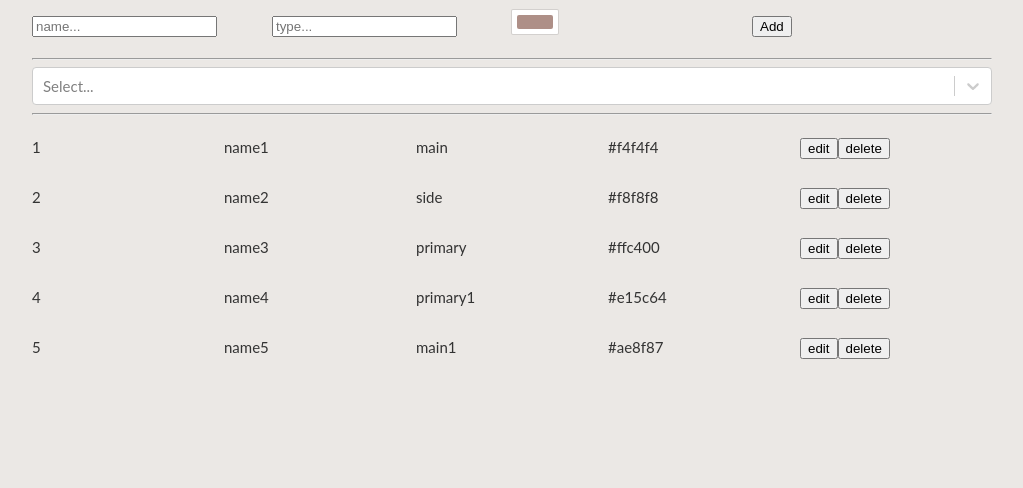
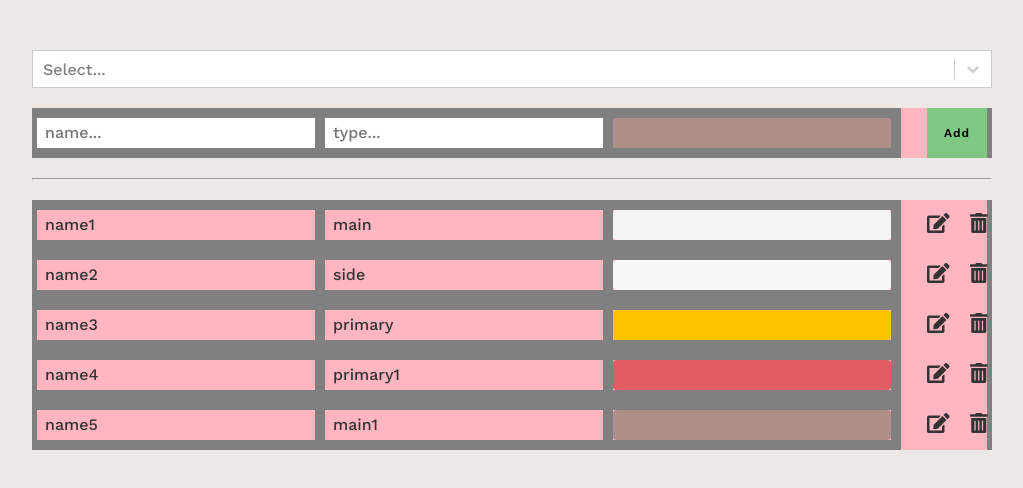
Before and after one commit to andrei-brdnv/React-table-app, a React (Create React App) app: page / in a window 1280 px wide. Shown: the top 488 px of the page, without its empty margins (128-1151 px from the left). Built offline with nearby package versions, Linux system fonts and the light colour scheme.

Commit message:
added some styling

```diff
--- a/package.json
+++ b/package.json
@@ -3,11 +3,15 @@
   "version": "0.1.0",
   "private": true,
   "dependencies": {
+    "@fortawesome/fontawesome-svg-core": "^1.2.30",
+    "@fortawesome/free-solid-svg-icons": "^5.14.0",
+    "@fortawesome/react-fontawesome": "^0.1.11",
     "@testing-library/jest-dom": "^4.2.4",
     "@testing-library/react": "^9.5.0",
     "@testing-library/user-event": "^7.2.1",
     "react": "^16.13.1",
     "react-color": "^2.18.1",
+    "react-copy-to-clipboard": "^5.0.2",
     "react-dom": "^16.13.1",
     "react-redux": "^7.2.1",
     "react-scripts": "3.4.3",
--- a/public/index.html
+++ b/public/index.html
@@ -3,6 +3,7 @@
   <head>
     <meta charset="utf-8" />
     <meta name="viewport" content="width=device-width, initial-scale=1" />
+    <link href="https://fonts.googleapis.com/css2?family=Work+Sans:wght@500;600;700&display=swap" rel="stylesheet">
     <title>React-table-App</title>
   </head>
   <body>
--- a/src/App.css
+++ b/src/App.css
@@ -4,10 +4,9 @@ h1, h2, h3 {
 
 body {
   margin: 0;
-  line-height: 1.5;
   color: #333;
-  font-size: 15px;
-  font-family: 'Montserrat', sans-serif;
+  font-size: 16px;
+  font-family: 'Work Sans', sans-serif;
   background: #ebe8e5;
 }
 
@@ -20,19 +19,156 @@ body {
 .container {
   max-width: 1000px;
   width: 100%;
-  padding: 0 20px;
+  padding: 50px 20px 0 20px;
   margin: 0 auto;
-  font-family: 'Lato', sans-serif;
+}
+
+.input {
+  display: block;
+  width: 100%;
+  height: 30px;
+  line-height: 30px;
+  font-size: 16px;
+  font-family: 'Work Sans', sans-serif;
+  padding: 2px 8px;
+  margin: 0 auto;
+  outline: none;
+  border: none;
+}
+
+.input:focus {
+  padding: 2px 8px 2px 6px;
+  border: 2px solid #2684ff;
+}
+
+.hr {
+  margin: 0;
+  padding: 0;
 }
 
 .flex-container {
   display: flex;
-  flex: 0 0 25%;
+  position: relative;
   flex-wrap: nowrap;
   height: 50px;
   align-items: center;
+  background-color: grey;
+}
+
+.flex-container__form {
+  margin: 20px 0;
+}
+
+.list-container {
+  margin: 20px 0;
 }
 
 .flex-item {
-  flex: 1 1 0;
+  flex: 0 0 calc(30% - 10px);
+  margin: 0 auto;
+  height: 30px;
+  line-height: 30px;
+  background-color: lightpink;
 }
+
+.flex-item__rendered {
+  padding: 0 8px;
+}
+
+.flex-item:nth-child(4) {
+  display: flex;
+  height: 50px;
+  flex: 0 0 calc(10% - 10px);
+  align-items: center;
+  justify-content: flex-end;
+  margin: 0 auto;
+}
+
+.flex-item__color {
+  border-radius: 4px;
+  cursor: pointer;
+}
+
+
+/*buttons and icons*/
+
+.btn {
+  display: inline-block;
+  background: #ececec;
+  color: black;
+  width: 60px;
+  height: 50px;
+  margin-left: 20px;
+  padding: 8px 0;
+  font-size: 12px;
+  font-family: 'Work Sans', sans-serif;
+  font-weight: 600;
+  letter-spacing: 1px;
+  cursor: pointer;
+  text-decoration: none;
+  border-style: none;
+  outline: none;
+}
+
+.btn-add {
+  background-color: #81c784;
+  transition-duration: 0.3s;
+  transition-property: box-shadow;
+  -webkit-tap-highlight-color: transparent;
+  transform: translateZ(0);
+  box-shadow: 0 0 1px transparent;
+}
+
+.btn-add:hover {
+  box-shadow: 0 0 8px rgba(0, 0, 0, 0.6);
+}
+
+.btn-confirm {
+  display: inline-block;
+  background-color: #ffb74d;
+  position: relative;
+  -webkit-tap-highlight-color: transparent;
+  transform: translateZ(0);
+  box-shadow: 0 0 1px transparent;
+}
+
+.btn-confirm:before {
+  pointer-events: none;
+  position: absolute;
+  z-index: -1;
+  content: '';
+  border-style: solid;
+  transition-duration: 0.2s;
+  transition-property: left;
+  top: calc(50% - 10px);
+  left: 0;
+  border-width: 10px 10px 10px 0;
+  border-color: transparent #ffb74d transparent transparent;
+}
+
+.btn-confirm:hover {
+  box-shadow: 0 0 8px rgba(0, 0, 0, 0.6);
+}
+.btn-confirm:hover:before {
+  left: -10px;
+}
+
+.faicons {
+  margin-left: 20px;
+  font-size: 20px;
+  cursor: pointer;
+}
+
+.icon-delete:hover {
+  color: #d32f2f;
+  transition: color .2s linear;
+}
+
+.icon-edit:hover {
+  color: #1976d2;
+  transition: color .2s linear;
+}
+
+.select {
+  background-color: lightpink;
+}
--- a/src/App.js
+++ b/src/App.js
@@ -3,15 +3,18 @@ import './App.css';
 import DataList from "./components/data-list";
 import DataForm from "./components/data-form";
 import SelectFilter from "./components/select-filter";
+import { library } from "@fortawesome/fontawesome-svg-core";
+import { faTrashAlt, faEdit } from "@fortawesome/free-solid-svg-icons";
+
+library.add(faTrashAlt, faEdit)
 
 class App extends Component {
     render() {
         return (
             <div className="container">
+                <SelectFilter />
                 <DataForm />
-                <hr/>
-                <SelectFilter />
-                <hr/>
+                <hr className="hr"/>
                 <DataList />
             </div>
         )
--- a/src/components/color-picker/index.js
+++ b/src/components/color-picker/index.js
@@ -1,6 +1,5 @@
-import React from 'react'
-import reactCSS from 'reactcss'
-import { SketchPicker } from 'react-color'
+import React from "react";
+import { SketchPicker } from "react-color";
 
 class ColorPicker extends React.Component {
     state = {
@@ -23,19 +22,18 @@ class ColorPicker extends React.Component {
         console.log('render color picker')
         const styles = {
             color: {
-                width: '36px',
-                height: '14px',
-                borderRadius: '2px',
+                height: '30px',
+                borderRadius: '4px',
                 background: `${this.props.color}`,
             },
-            swatch: {
+            /*swatch: {
                 padding: '5px',
                 background: '#fff',
                 borderRadius: '1px',
                 boxShadow: '0 0 0 1px rgba(0,0,0,.1)',
                 display: 'inline-block',
                 cursor: 'pointer',
-            },
+            },*/
             popover: {
                 position: 'absolute',
                 zIndex: '2',
@@ -66,34 +64,3 @@ class ColorPicker extends React.Component {
 }
 
 export default ColorPicker
-
-/*
-const styles = reactCSS({
-    'default': {
-        color: {
-            width: '36px',
-            height: '14px',
-            borderRadius: '2px',
-            background: `${color}`,
-        },
-        swatch: {
-            padding: '5px',
-            background: '#fff',
-            borderRadius: '1px',
-            boxShadow: '0 0 0 1px rgba(0,0,0,.1)',
-            display: 'inline-block',
-            cursor: 'pointer',
-        },
-        popover: {
-            position: 'absolute',
-            zIndex: '2',
-        },
-        cover: {
-            position: 'fixed',
-            top: '0px',
-            right: '0px',
-            bottom: '0px',
-            left: '0px',
-        },
-    },
-});*/
--- a/src/components/data-form/index.js
+++ b/src/components/data-form/index.js
@@ -13,9 +13,10 @@ class DataForm extends Component {
     render() {
         console.log('render data form')
         return (
-            <form onSubmit={this.handleSubmit} className="flex-container">
+            <form onSubmit={this.handleSubmit} className="flex-container flex-container__form">
                 <div className="flex-item">
                     <input
+                        className="input"
                         value={this.state.name}
                         onChange={this.handleChange('name')}
                         placeholder="name..."
@@ -23,12 +24,13 @@ class DataForm extends Component {
                 </div>
                 <div className="flex-item">
                     <input
+                        className="input"
                         value={this.state.type}
                         onChange={this.handleChange('type')}
                         placeholder="type..."
                     />
                 </div>
-                <div className="flex-item">
+                <div className="flex-item flex-item__color">
                     <ColorPicker
                         color={this.state.color}
                         onColorChange={this.handleColorChange}
@@ -36,7 +38,7 @@ class DataForm extends Component {
                 </div>
                 <div className="flex-item">
                     <button
-                        className=""
+                        className="btn btn-add"
                     >
                         Add
                     </button>
@@ -66,11 +68,6 @@ class DataForm extends Component {
     }
 }
 
-/*
-const mapDispatchToProps = dispatch => ({
-    addDataItem: (dataItem) => dispatch(addDataItem(dataItem))
-})
-*/
 
 export default connect(
     null,
--- a/src/components/data-item/index.js
+++ b/src/components/data-item/index.js
@@ -2,6 +2,8 @@ import React, {Component, Fragment} from "react";
 import {connect} from "react-redux";
 import {deleteDataItem, editDataItem} from "../../redux/actions";
 import ColorPicker from "../color-picker";
+import {CopyToClipboard} from 'react-copy-to-clipboard';
+import {FontAwesomeIcon} from '@fortawesome/react-fontawesome'
 
 class DataItem extends Component {
     state = {
@@ -32,19 +34,33 @@ class DataItem extends Component {
 
     renderItem() {
         console.log('render data item basic')
-        const {dataItem, i} = this.props
+        const {dataItem} = this.props
         return (
             <div className="flex-container">
-                <div className="flex-item">{i + 1}</div>
-                <div className="flex-item">{dataItem.name}</div>
-                <div className="flex-item">{dataItem.type}</div>
-                <div className="flex-item">{dataItem.color}</div>
+                <div className="flex-item flex-item__rendered">{dataItem.name}</div>
+                <div className="flex-item flex-item__rendered">{dataItem.type}</div>
                 <div className="flex-item">
-                    <button onClick={this.handleEdit}>edit</button>
-                    <button onClick={this.handleDelete}>delete</button>
+                    {/*<CopyToClipboard text={this.hexToRgb(dataItem.color)}>
+                        <div onClick={this.hexToRgb(dataItem.color)}>Click: {this.hexToRgb(dataItem.color)}</div>
+                    </CopyToClipboard>*/}
+                    <CopyToClipboard text={dataItem.color}>
+                        <div className="flex-item flex-item__color" style={{background: dataItem.color}}></div>
+                    </CopyToClipboard>
+                </div>
+                <div className="flex-item">
+                    <span>
+                        <FontAwesomeIcon className="faicons icon-edit" onClick={this.handleEdit} icon="edit" />
+                    </span>
+                    <span>
+                        <FontAwesomeIcon className="faicons icon-delete" onClick={this.handleDelete} icon="trash-alt" />
+                    </span>
                 </div>
             </div>
         );
+    }
+
+    hexToRgb = (hex) => {
+        return ['0x' + hex[1] + hex[2] | 0, '0x' + hex[3] + hex[4] | 0, '0x' + hex[5] + hex[6] | 0];
     }
 
     handleEdit = () => {
@@ -62,19 +78,22 @@ class DataItem extends Component {
             <form onSubmit={this.handleSubmit} className="flex-container">
                 <div className="flex-item">
                     <input
+                        className="input"
                         value={this.state.name}
                         onChange={this.handleChange('name')}
                         placeholder="name..."
+                        autofocus="true"
                     />
                 </div>
                 <div className="flex-item">
                     <input
+                        className="input"
                         value={this.state.type}
                         onChange={this.handleChange('type')}
                         placeholder="type..."
                     />
                 </div>
-                <div className="flex-item">
+                <div className="flex-item flex-item__color">
                     <ColorPicker
                         color={this.state.color}
                         onColorChange={this.handleColorChange}
@@ -82,7 +101,7 @@ class DataItem extends Component {
                 </div>
                 <div className="flex-item">
                     <button
-                        className=""
+                        className="btn btn-confirm"
                     >
                         Confirm
                     </button>
@@ -93,9 +112,9 @@ class DataItem extends Component {
 
     handleSubmit = (event) => {
         event.preventDefault()
-        const {dataItem, i} = this.props
+        const {dataItem} = this.props
         this.setState({isEditing: !this.state.isEditing})
-        this.props.editDataItem(i, dataItem.id, this.state)
+        this.props.editDataItem(dataItem.id, this.state)
     }
 
     handleChange = (type) => (event) => {
--- a/src/components/data-list/index.js
+++ b/src/components/data-list/index.js
@@ -8,17 +8,16 @@ class DataList extends Component {
         console.log('render data list')
         const {data} = this.props
         // console.log(data)
-        const dataList = data.map((dataItem, i) =>
+        const dataList = data.map((dataItem) =>
             <div key={dataItem.id}>
                 <DataItem
-                    i={i}
                     dataItem={dataItem}
                 />
             </div>
         )
 
         return (
-            <div>
+            <div className="list-container">
                 {dataList}
             </div>
         );
--- a/src/components/select-filter/index.js
+++ b/src/components/select-filter/index.js
@@ -3,12 +3,24 @@ import {connect} from "react-redux";
 import Select from "react-select";
 import {changeSelection} from "../../redux/actions";
 
+const customStyles = {
+    container: (provided, state) => ({
+        ...provided,
+    }),
+    control: (provided, state) => ({
+        ...provided,
+        /*margin: '0 auto',*/
+        borderRadius: '0',
+        flexWrap: 'nowrap'
+    })
+}
+
 class SelectFilter extends Component {
     render() {
         return (
-            <div>
+            <div className="select">
                 <Select
-                    // styles={customStyles}
+                    styles={customStyles}
                     options={this.options()}
                     value={this.props.selectedOptions}
                     onChange={this.handleSelectChange}
--- a/src/index.css
+++ /dev/null
@@ -1,13 +0,0 @@
-body {
-  margin: 0;
-  font-family: -apple-system, BlinkMacSystemFont, 'Segoe UI', 'Roboto', 'Oxygen',
-    'Ubuntu', 'Cantarell', 'Fira Sans', 'Droid Sans', 'Helvetica Neue',
-    sans-serif;
-  -webkit-font-smoothing: antialiased;
-  -moz-osx-font-smoothing: grayscale;
-}
-
-code {
-  font-family: source-code-pro, Menlo, Monaco, Consolas, 'Courier New',
-    monospace;
-}
--- a/src/index.js
+++ b/src/index.js
@@ -1,6 +1,5 @@
 import React from 'react';
 import ReactDOM from 'react-dom';
-import './index.css';
 import App from './App';
 import {store} from "./redux/store";
 import {Provider} from "react-redux";
```
Also changed, not shown: 1 other file (tests, documents, lock files or other folders).
